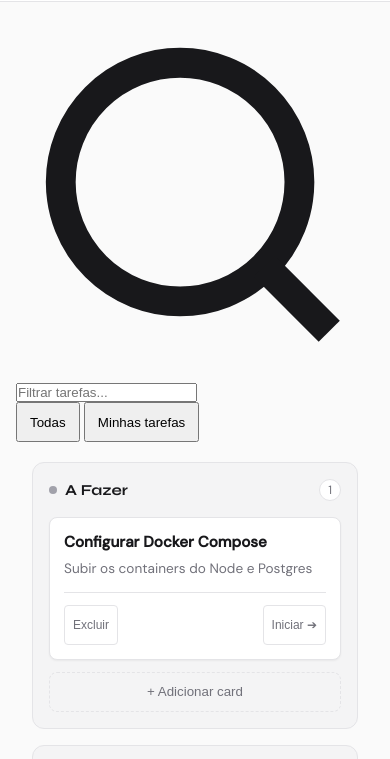
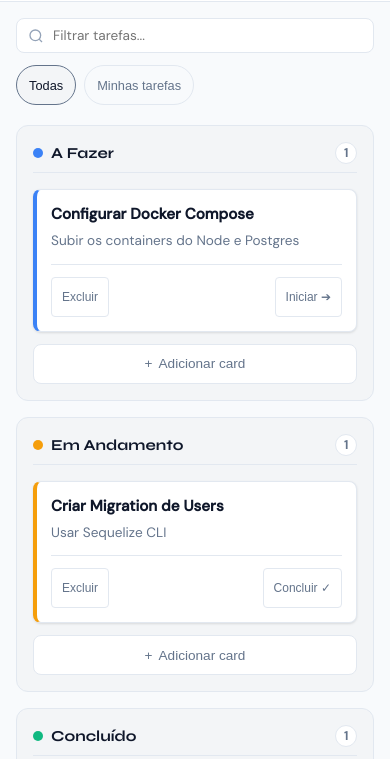
Before and after one commit to guilhermez2006/TaskFlow, a website: page src/View/index.html in a window 390 px wide. Shown: the part 54-813 px from the top of the page. Drawn offline with Linux system fonts and the light colour scheme.

Commit message:
style(ui): refactor main stylesheet structure and isolate responsive queries

```diff
--- a/src/View/css/syle.css
+++ b/src/View/css/syle.css
@@ -1,75 +1,76 @@
+/* Variables & Themes */
 :root {
-  /* Cores Light Mode */
-  --bg-app: #fafafa;
+  --bg-app: #f8fafc;
   --bg-header: #ffffff;
-  --bg-column: #f4f4f5;
+  --bg-column: rgba(0, 0, 0, 0.02);
   --bg-card: #ffffff;
   --bg-modal: #ffffff;
   --bg-input: #ffffff;
 
-  --border-color: #e4e4e7;
-  --border-color-focus: #18181b;
+  --border-color: #e2e8f0;
+  --border-color-focus: #0f172a;
 
-  --text-primary: #18181b;
-  --text-secondary: #71717a;
-  --text-muted: #a1a1aa;
+  --text-primary: #0f172a;
+  --text-secondary: #64748b;
+  --text-muted: #94a3b8;
 
-  --accent: #18181b;
-  --accent-hover: #27272a;
+  --accent: #0f172a;
+  --accent-hover: #1e293b;
   --text-on-accent: #ffffff;
 
-  --dot-todo: #a1a1aa;
+  --dot-todo: #3b82f6;
   --dot-doing: #f59e0b;
   --dot-done: #10b981;
 
-  --shadow-card: 0 1px 2px rgba(0, 0, 0, 0.05);
+  --shadow-card: 0 1px 3px rgba(0, 0, 0, 0.08), 0 1px 2px rgba(0, 0, 0, 0.04);
+  --shadow-card-hover: 0 8px 16px -4px rgba(0, 0, 0, 0.1);
   --shadow-modal: 0 20px 40px rgba(0, 0, 0, 0.1);
+
   --radius-md: 8px;
   --radius-lg: 12px;
-  --transition: 0.2s ease-in-out;
+  --transition: 0.2s cubic-bezier(0.4, 0, 0.2, 1);
 }
 
 [data-theme="dark"] {
-  /* Cores Dark Mode */
-  --bg-app: #09090b;
-  --bg-header: #09090b;
-  --bg-column: #18181b;
-  --bg-card: #09090b;
-  --bg-modal: #18181b;
-  --bg-input: #09090b;
+  --bg-app: #0c0d10;
+  --bg-header: #0c0d10;
+  --bg-column: rgba(255, 255, 255, 0.015);
+  --bg-card: #14161d;
+  --bg-modal: #14161d;
+  --bg-input: #0c0d10;
 
-  --border-color: #27272a;
+  --border-color: #22252d;
   --border-color-focus: #fafafa;
 
-  --text-primary: #fafafa;
-  --text-secondary: #a1a1aa;
-  --text-muted: #52525b;
+  --text-primary: #f3f4f6;
+  --text-secondary: #9ca3af;
+  --text-muted: #4b5563;
 
   --accent: #fafafa;
   --accent-hover: #e4e4e7;
-  --text-on-accent: #09090b;
+  --text-on-accent: #0c0d10;
 
-  --shadow-card: 0 1px 0px rgba(255, 255, 255, 0.05);
-  --shadow-modal: 0 20px 40px rgba(0, 0, 0, 0.5);
+  --shadow-card: 0 4px 12px rgba(0, 0, 0, 0.3);
+  --shadow-card-hover: 0 8px 20px rgba(0, 0, 0, 0.5);
+  --shadow-modal: 0 20px 40px rgba(0, 0, 0, 0.7);
 }
 
-/* Base */
+/* Base Reset */
 * {
   box-sizing: border-box;
   margin: 0;
   padding: 0;
 }
+
 body {
   font-family: "DM Sans", sans-serif;
   background: var(--bg-app);
   color: var(--text-primary);
   min-height: 100vh;
-  transition:
-    background var(--transition),
-    color var(--transition);
+  transition: background var(--transition), color var(--transition);
 }
 
-/* Header */
+/* App Header */
 .app-header {
   position: sticky;
   top: 0;
@@ -83,6 +84,7 @@ body {
   border-bottom: 1px solid var(--border-color);
   backdrop-filter: blur(8px);
 }
+
 .header-brand {
   display: flex;
   align-items: center;
@@ -91,12 +93,257 @@ body {
   font-size: 1.2rem;
   font-family: "Syne", sans-serif;
 }
+
 .header-actions {
   display: flex;
   gap: 12px;
 }
 
-/* Botões */
+/* Workspace & Toolbar */
+.workspace-container {
+  max-width: 1320px;
+  margin: 0 auto;
+  padding: 24px 32px;
+  display: flex;
+  flex-direction: column;
+  gap: 20px;
+}
+
+.board-toolbar {
+  display: flex;
+  justify-content: space-between;
+  align-items: center;
+  gap: 16px;
+}
+
+.toolbar-search {
+  position: relative;
+  display: flex;
+  align-items: center;
+  width: 100%;
+  max-width: 320px;
+}
+
+.search-icon {
+  position: absolute;
+  left: 12px;
+  width: 16px;
+  height: 16px;
+  color: var(--text-muted);
+  pointer-events: none;
+  transition: color var(--transition);
+}
+
+.search-input {
+  width: 100%;
+  padding: 8px 12px 8px 36px;
+  background: var(--bg-card);
+  border: 1px solid var(--border-color);
+  border-radius: var(--radius-md);
+  color: var(--text-primary);
+  font-size: 0.85rem;
+  font-family: inherit;
+  outline: none;
+  transition: all var(--transition);
+}
+
+.search-input:hover {
+  border-color: var(--text-muted);
+}
+
+.search-input:focus {
+  border-color: var(--border-color-focus);
+  box-shadow: 0 0 0 1px var(--border-color-focus);
+}
+
+.search-input:focus + .search-icon,
+.toolbar-search:focus-within .search-icon {
+  color: var(--text-primary);
+}
+
+.toolbar-filters {
+  display: flex;
+  gap: 8px;
+}
+
+.filter-chip {
+  background: transparent;
+  border: 1px solid var(--border-color);
+  color: var(--text-secondary);
+  padding: 6px 14px;
+  border-radius: 20px;
+  font-size: 0.8rem;
+  font-weight: 500;
+  cursor: pointer;
+  transition: all var(--transition);
+}
+
+.filter-chip:hover {
+  color: var(--text-primary);
+  border-color: var(--text-muted);
+}
+
+.filter-chip.active {
+  background: var(--bg-column);
+  color: var(--text-primary);
+  border-color: var(--text-secondary);
+}
+
+/* Board & Columns */
+.board-wrapper {
+  display: grid;
+  grid-template-columns: repeat(3, 1fr);
+  gap: 20px;
+  width: 100%;
+}
+
+.column {
+  background: var(--bg-column);
+  border: 1px solid var(--border-color);
+  border-radius: var(--radius-lg);
+  padding: 16px;
+  display: flex;
+  flex-direction: column;
+  min-height: 520px;
+}
+
+.column-header {
+  display: flex;
+  justify-content: space-between;
+  align-items: center;
+  margin-bottom: 16px;
+  padding-bottom: 8px;
+  border-bottom: 1px solid var(--border-color);
+}
+
+.column-title-group {
+  display: flex;
+  align-items: center;
+  gap: 8px;
+}
+
+.column-dot {
+  width: 10px;
+  height: 10px;
+  border-radius: 50%;
+}
+
+.dot-todo { background: var(--dot-todo); }
+.dot-doing { background: var(--dot-doing); }
+.dot-done { background: var(--dot-done); }
+
+.column-title {
+  font-family: "Syne", sans-serif;
+  font-size: 0.95rem;
+  font-weight: 700;
+}
+
+.column-count {
+  font-size: 0.75rem;
+  font-weight: 600;
+  color: var(--text-secondary);
+  background: var(--bg-card);
+  padding: 2px 8px;
+  border-radius: 12px;
+  border: 1px solid var(--border-color);
+}
+
+.card-list {
+  display: flex;
+  flex-direction: column;
+  gap: 12px;
+  flex: 1;
+}
+
+.card-list:empty::before {
+  content: "Nenhuma tarefa";
+  display: flex;
+  justify-content: center;
+  align-items: center;
+  height: 80px;
+  border: 1px solid var(--border-color);
+  background: rgba(0, 0, 0, 0.02);
+  border-radius: var(--radius-md);
+  color: var(--text-muted);
+  font-size: 0.8rem;
+  font-weight: 500;
+  margin-top: 4px;
+}
+
+/* Cards */
+.card {
+  background: var(--bg-card);
+  border: 1px solid var(--border-color);
+  border-left: 4px solid var(--border-color);
+  border-radius: var(--radius-md);
+  padding: 16px;
+  box-shadow: var(--shadow-card);
+  transition: all var(--transition);
+  animation: fadeIn 0.2s ease-out;
+}
+
+.card:hover {
+  transform: translateY(-2px);
+  box-shadow: var(--shadow-card-hover);
+}
+
+#list-todo .card { border-left-color: var(--dot-todo); }
+#list-doing .card { border-left-color: var(--dot-doing); }
+#list-done .card { border-left-color: var(--dot-done); }
+
+.card-title {
+  font-size: 0.95rem;
+  font-weight: 600;
+  margin-bottom: 6px;
+  line-height: 1.4;
+}
+
+.card-desc {
+  font-size: 0.85rem;
+  color: var(--text-secondary);
+  line-height: 1.5;
+  margin-bottom: 12px;
+}
+
+.card-footer {
+  display: flex;
+  gap: 8px;
+  border-top: 1px solid var(--border-color);
+  padding-top: 12px;
+  align-items: center;
+}
+
+.card-action {
+  background: transparent;
+  border: 1px solid var(--border-color);
+  color: var(--text-secondary);
+  padding: 4px 10px;
+  border-radius: 4px;
+  font-size: 0.75rem;
+  font-weight: 500;
+  cursor: pointer;
+  transition: all var(--transition);
+}
+
+.card-action:hover {
+  background: var(--bg-column);
+  color: var(--text-primary);
+  border-color: var(--text-secondary);
+}
+
+.card-action.danger:hover {
+  background: #fee2e2;
+  color: #dc2626;
+  border-color: #fca5a5;
+}
+
+[data-theme="dark"] .card-action.danger:hover {
+  background: #450a0a;
+  color: #f87171;
+  border-color: #7f1d1d;
+}
+
+/* Buttons & Interactive Elements */
 .btn {
   padding: 8px 16px;
   font-weight: 600;
@@ -106,20 +353,50 @@ body {
   cursor: pointer;
   transition: all var(--transition);
 }
+
 .btn-primary {
   background: var(--accent);
   color: var(--text-on-accent);
 }
+
 .btn-primary:hover {
   background: var(--accent-hover);
+  transform: translateY(-1px);
 }
+
 .btn-ghost {
   background: transparent;
   border: 1px solid var(--border-color);
   color: var(--text-primary);
 }
+
 .btn-ghost:hover {
   background: var(--bg-column);
+}
+
+.btn-add-inline {
+  margin-top: 12px;
+  padding: 10px 12px;
+  width: 100%;
+  background: var(--bg-card);
+  border: 1px solid var(--border-color);
+  color: var(--text-secondary);
+  border-radius: var(--radius-md);
+  cursor: pointer;
+  transition: all var(--transition);
+  font-weight: 500;
+  font-size: 0.85rem;
+  display: flex;
+  align-items: center;
+  justify-content: center;
+  gap: 6px;
+}
+
+.btn-add-inline:hover {
+  border-color: var(--border-color-focus);
+  color: var(--text-primary);
+  background: var(--bg-column);
+  transform: translateY(-1px);
 }
 
 .theme-toggle {
@@ -133,153 +410,14 @@ body {
   display: flex;
   justify-content: center;
   align-items: center;
+  transition: all var(--transition);
 }
 
-/* Board & Colunas */
-.board-wrapper {
-  display: grid;
-  grid-template-columns: repeat(3, 1fr);
-  gap: 24px;
-  padding: 32px;
-  max-width: 1200px;
-  margin: 0 auto;
+.theme-toggle:hover {
+  border-color: var(--text-secondary);
 }
 
-.column {
-  background: var(--bg-column);
-  border: 1px solid var(--border-color);
-  border-radius: var(--radius-lg);
-  padding: 16px;
-  display: flex;
-  flex-direction: column;
-}
-
-.column-header {
-  display: flex;
-  justify-content: space-between;
-  align-items: center;
-  margin-bottom: 16px;
-}
-.column-title-group {
-  display: flex;
-  align-items: center;
-  gap: 8px;
-}
-.column-dot {
-  width: 8px;
-  height: 8px;
-  border-radius: 50%;
-}
-.dot-todo {
-  background: var(--dot-todo);
-}
-.dot-doing {
-  background: var(--dot-doing);
-}
-.dot-done {
-  background: var(--dot-done);
-}
-.column-title {
-  font-family: "Syne", sans-serif;
-  font-size: 0.95rem;
-  font-weight: 700;
-}
-.column-count {
-  font-size: 0.75rem;
-  color: var(--text-secondary);
-  background: var(--bg-card);
-  padding: 2px 8px;
-  border-radius: 12px;
-  border: 1px solid var(--border-color);
-}
-
-.card-list {
-  display: flex;
-  flex-direction: column;
-  gap: 12px;
-  min-height: 10px;
-}
-
-.btn-add-inline {
-  margin-top: 12px;
-  padding: 10px;
-  width: 100%;
-  background: transparent;
-  border: 1px dashed var(--border-color);
-  color: var(--text-secondary);
-  border-radius: var(--radius-md);
-  cursor: pointer;
-  transition: all var(--transition);
-}
-.btn-add-inline:hover {
-  border-color: var(--text-primary);
-  color: var(--text-primary);
-}
-
-/* Cards */
-.card {
-  background: var(--bg-card);
-  border: 1px solid var(--border-color);
-  border-radius: var(--radius-md);
-  padding: 16px;
-  box-shadow: var(--shadow-card);
-  animation: fadeIn 0.2s ease-out;
-}
-@keyframes fadeIn {
-  from {
-    opacity: 0;
-    transform: translateY(5px);
-  }
-  to {
-    opacity: 1;
-    transform: translateY(0);
-  }
-}
-
-.card-title {
-  font-size: 0.95rem;
-  font-weight: 600;
-  margin-bottom: 6px;
-  line-height: 1.4;
-}
-.card-desc {
-  font-size: 0.85rem;
-  color: var(--text-secondary);
-  line-height: 1.5;
-  margin-bottom: 12px;
-}
-
-.card-footer {
-  display: flex;
-  gap: 8px;
-  border-top: 1px solid var(--border-color);
-  padding-top: 12px;
-}
-.card-action {
-  background: transparent;
-  border: 1px solid var(--border-color);
-  color: var(--text-secondary);
-  padding: 4px 8px;
-  border-radius: 4px;
-  font-size: 0.75rem;
-  cursor: pointer;
-}
-.card-action:hover {
-  background: var(--bg-column);
-  color: var(--text-primary);
-}
-.card-action.danger:hover {
-  background: #fee2e2;
-  color: #dc2626;
-  border-color: #fca5a5;
-}
-[data-theme="dark"] .card-action.danger:hover {
-  background: #450a0a;
-  color: #f87171;
-  border-color: #7f1d1d;
-}
-
-/* Modal */
+/* Modal & Forms */
 .modal-overlay {
   position: fixed;
   top: 0;
@@ -293,26 +431,33 @@ body {
   align-items: center;
   z-index: 200;
 }
+
 .modal-overlay[hidden] {
   display: none;
 }
+
 .modal {
   background: var(--bg-modal);
   border: 1px solid var(--border-color);
   border-radius: var(--radius-lg);
   width: 100%;
-  max-width: 400px;
+  max-width: 420px;
   box-shadow: var(--shadow-modal);
 }
+
 .modal-header {
   padding: 16px 24px;
   border-bottom: 1px solid var(--border-color);
   display: flex;
   justify-content: space-between;
+  align-items: center;
 }
+
 .modal-title {
   font-family: "Syne", sans-serif;
+  font-size: 1.1rem;
 }
+
 .modal-close {
   background: none;
   border: none;
@@ -320,22 +465,30 @@ body {
   font-size: 1.2rem;
   cursor: pointer;
 }
+
+.modal-close:hover {
+  color: var(--text-primary);
+}
+
 .modal-body {
   padding: 24px;
   display: flex;
   flex-direction: column;
   gap: 16px;
 }
+
 .form-group {
   display: flex;
   flex-direction: column;
   gap: 8px;
 }
+
 .form-label {
   font-size: 0.85rem;
   font-weight: 500;
   color: var(--text-secondary);
 }
+
 .form-input {
   padding: 10px 12px;
   background: var(--bg-input);
@@ -346,9 +499,11 @@ body {
   outline: none;
   transition: border-color 0.2s;
 }
+
 .form-input:focus {
   border-color: var(--border-color-focus);
 }
+
 .modal-footer {
   padding: 16px 24px;
   border-top: 1px solid var(--border-color);
@@ -357,31 +512,14 @@ body {
   gap: 12px;
 }
 
-/*
-   Responsividade Mobile
-*/
-
-@media (max-width: 768px) {
-  /* Em telas pequenas, as colunas empilham verticalmente (scroll nativo, sem quebrar o layout) */
-  .board-wrapper {
-    grid-template-columns: 1fr;
-    padding: 16px;
-    gap: 16px;
+/* Animations */
+@keyframes fadeIn {
+  from {
+    opacity: 0;
+    transform: translateY(6px);
   }
-
-  .app-header {
-    padding: 0 16px;
-  }
-
-  /* Esconde a palavra "Novo Card", deixa só o ícone de "+" para poupar espaço */
-  #btn-new-card {
-    font-size: 0;
-  }
-  #btn-new-card span {
-    font-size: 1rem;
-  }
-
-  .modal {
-    margin: 16px;
+  to {
+    opacity: 1;
+    transform: translateY(0);
   }
 }
```
